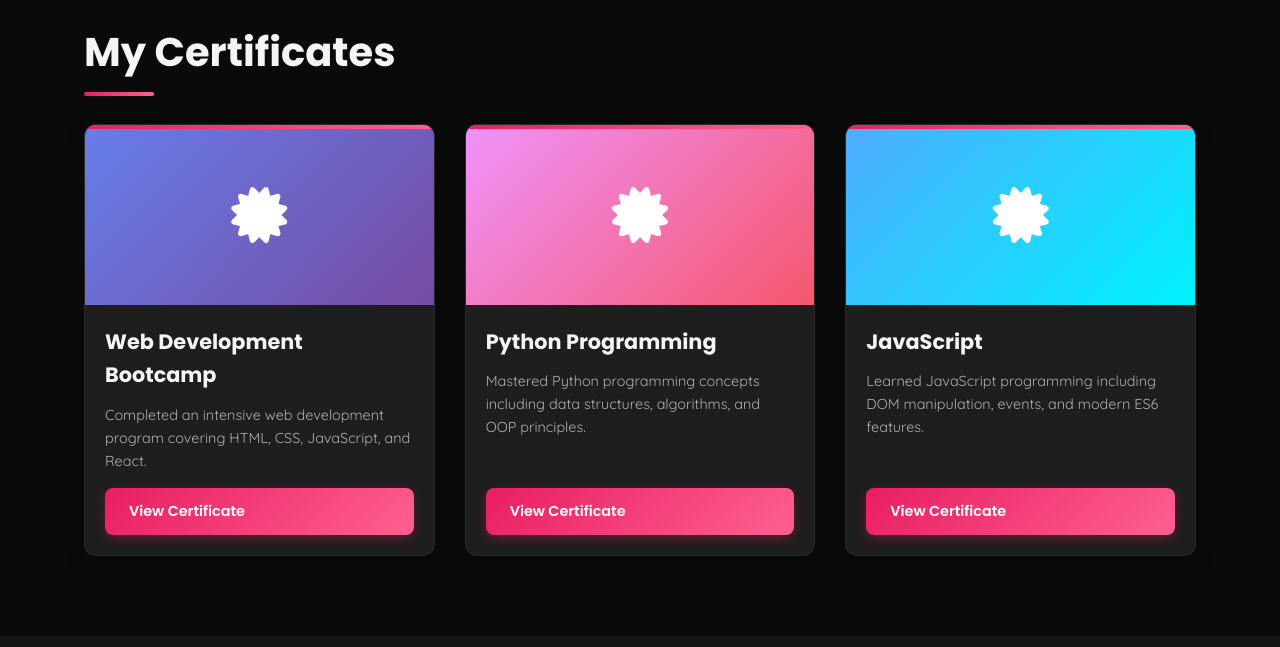
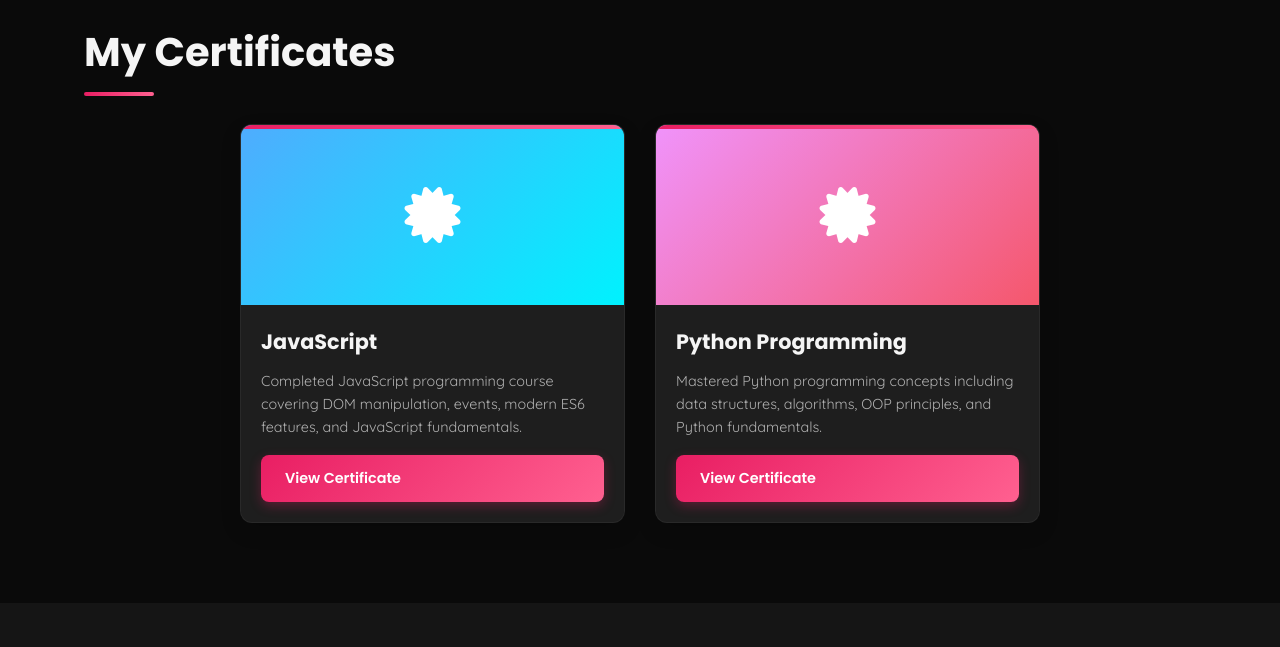
Before and after one commit to kaoutars2/portfolio, a plain HTML site: page index.html in a window 1280 px wide. Shown: the part 2990-3637 px from the top of the page. Drawn offline with Linux system fonts and the light colour scheme.

Commit message:
Update index.html

```diff
--- a/index.html
+++ b/index.html
@@ -639,6 +639,22 @@
             .project-links {
                 flex-direction: column;
             }
+
+            /* For 2 certificates on mobile */
+            .certificates-grid {
+                grid-template-columns: 1fr;
+                max-width: 600px;
+                margin: 0 auto;
+            }
+        }
+
+        /* Adjust grid for 2 certificates on desktop */
+        @media (min-width: 769px) {
+            .certificates-grid {
+                grid-template-columns: repeat(2, 1fr);
+                max-width: 800px;
+                margin: 0 auto;
+            }
         }
     </style>
 </head>
@@ -814,41 +830,32 @@
         </div>
     </section>
 
-    <!-- Certificates Section -->
+    <!-- Certificates Section (Only 2 certificates) -->
     <section id="certificates" class="certificates">
         <div class="container">
             <h2>My Certificates</h2>
             <div class="certificates-grid">
+                <!-- JavaScript Certificate -->
                 <div class="certificate-card">
-                    <div class="certificate-img" style="background: linear-gradient(135deg, #667eea 0%, #764ba2 100%); display: flex; align-items: center; justify-content: center; color: white;">
+                    <div class="certificate-img" style="background: linear-gradient(135deg, #4facfe 0%, #00f2fe 100%); display: flex; align-items: center; justify-content: center; color: white;">
                         <i class="fas fa-certificate" style="font-size: 3.5rem;"></i>
                     </div>
                     <div class="certificate-content">
-                        <h3>Web Development Bootcamp</h3>
-                        <p>Completed an intensive web development program covering HTML, CSS, JavaScript, and React.</p>
-                        <a href="#" class="btn">View Certificate</a>
+                        <h3>JavaScript</h3>
+                        <p>Completed JavaScript programming course covering DOM manipulation, events, modern ES6 features, and JavaScript fundamentals.</p>
+                        <a href="https://www.udemy.com/certificate/UC-9416378a-53b5-4140-99b4-0235394aade5/" class="btn" target="_blank">View Certificate</a>
                     </div>
                 </div>
 
+                <!-- Python Certificate -->
                 <div class="certificate-card">
                     <div class="certificate-img" style="background: linear-gradient(135deg, #f093fb 0%, #f5576c 100%); display: flex; align-items: center; justify-content: center; color: white;">
                         <i class="fas fa-certificate" style="font-size: 3.5rem;"></i>
                     </div>
                     <div class="certificate-content">
                         <h3>Python Programming</h3>
-                        <p>Mastered Python programming concepts including data structures, algorithms, and OOP principles.</p>
+                        <p>Mastered Python programming concepts including data structures, algorithms, OOP principles, and Python fundamentals.</p>
                         <a href="#" class="btn">View Certificate</a>
-                    </div>
-                </div>
-
-                <div class="certificate-card">
-                    <div class="certificate-img" style="background: linear-gradient(135deg, #4facfe 0%, #00f2fe 100%); display: flex; align-items: center; justify-content: center; color: white;">
-                        <i class="fas fa-certificate" style="font-size: 3.5rem;"></i>
-                    </div>
-                    <div class="certificate-content">
-                        <h3>JavaScript</h3>
-                        <p>Learned JavaScript programming including DOM manipulation, events, and modern ES6 features.</p>
-                        <a href="https://www.udemy.com/certificate/UC-9416378a-53b5-4140-99b4-0235394aade5/" class="btn" target="_blank">View Certificate</a>
                     </div>
                 </div>
             </div>
```
